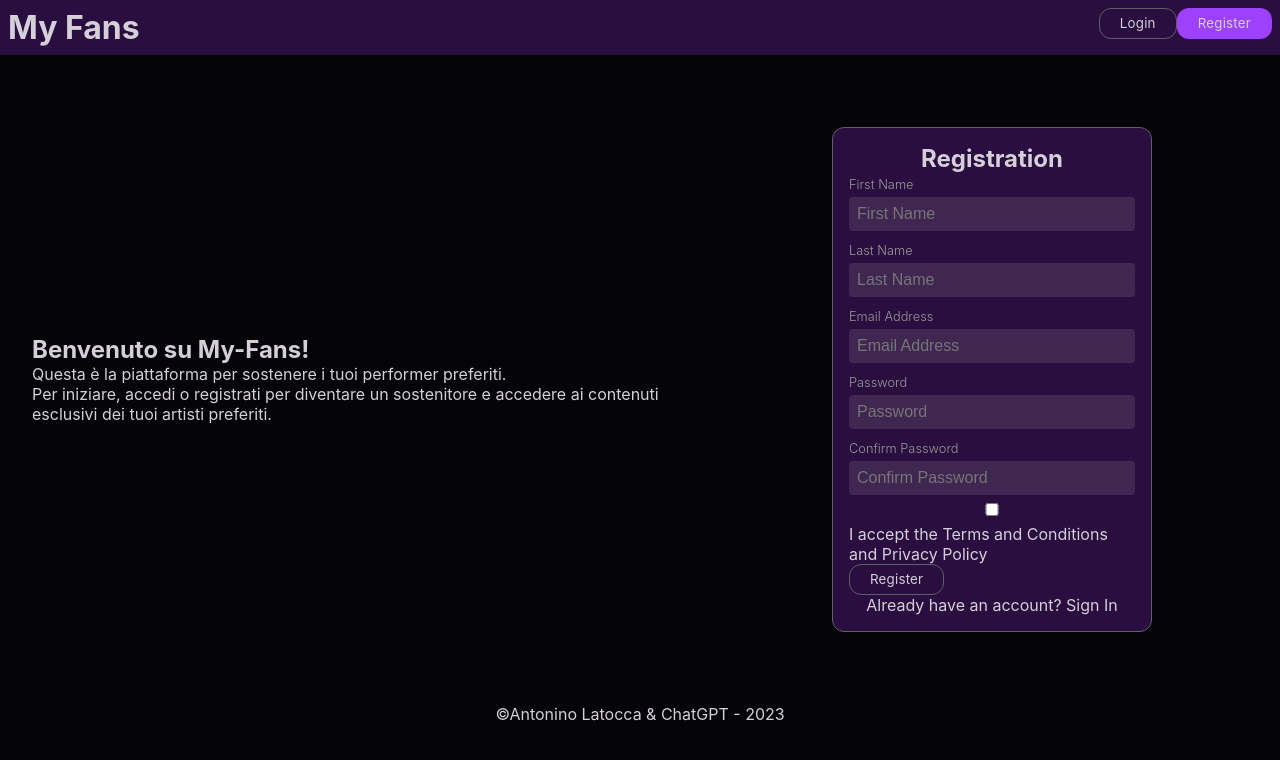
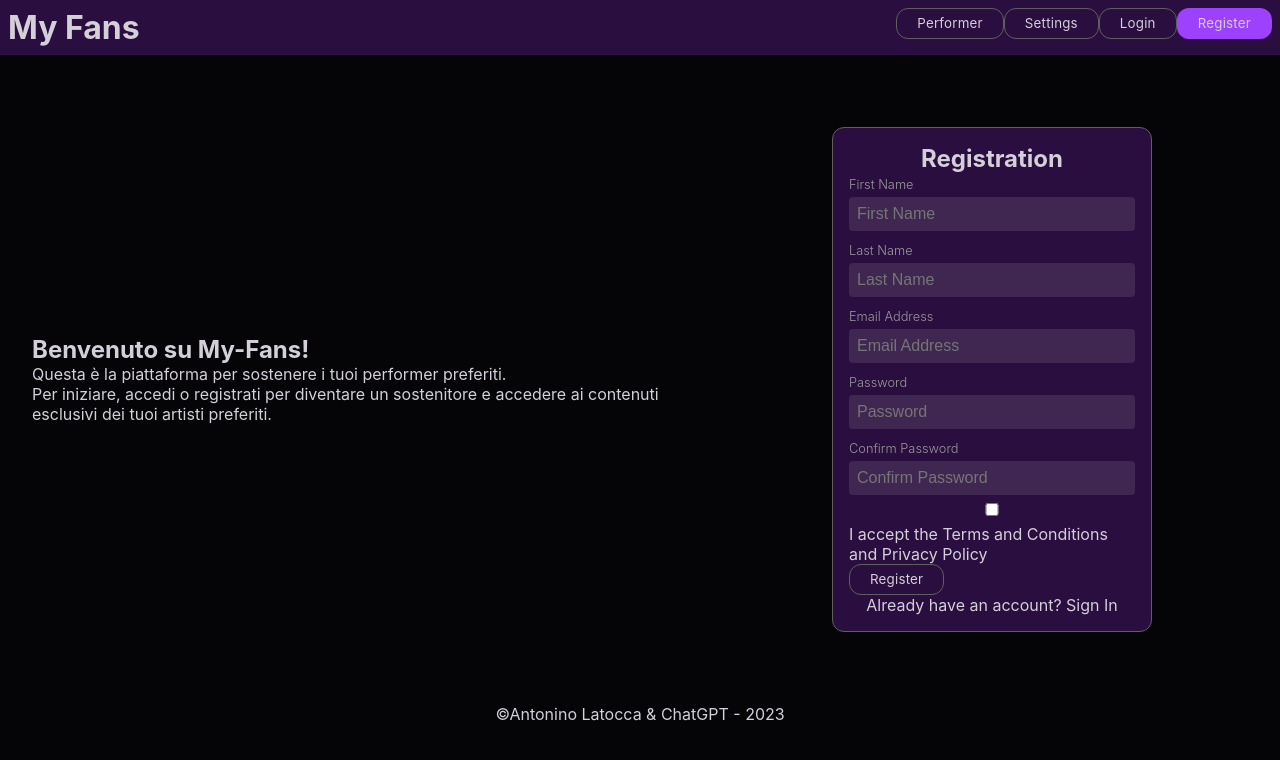
Before and after one commit to antoninolatocca/my-fans, a React (Create React App) app: page / in a window 1280 px wide. Shown: the top 760 px of the page. Built offline with nearby package versions, Linux system fonts and the light colour scheme.

Commit message:
Utility buttons

```diff
--- a/src/components/common/Header.js
+++ b/src/components/common/Header.js
@@ -6,6 +6,8 @@ function Header() {
     <header className='header'>
       <Link to="/"><h1>My Fans</h1></Link>
       <div>
+        <Link to="/performers/1"><button className='dark-button'>Performer</button></Link>
+        <Link to="/settings"><button className='dark-button'>Settings</button></Link>
         <Link to="/login"><button className='dark-button'>Login</button></Link>
         <Link to="/register"><button className='light-button'>Register</button></Link>
       </div>
```
